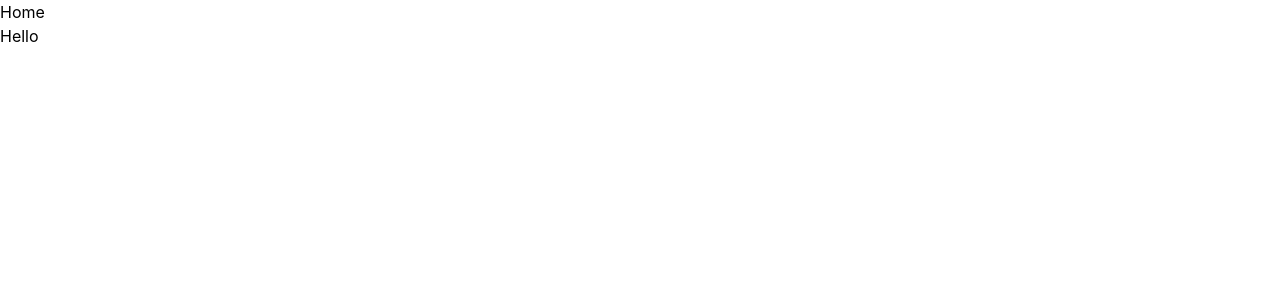
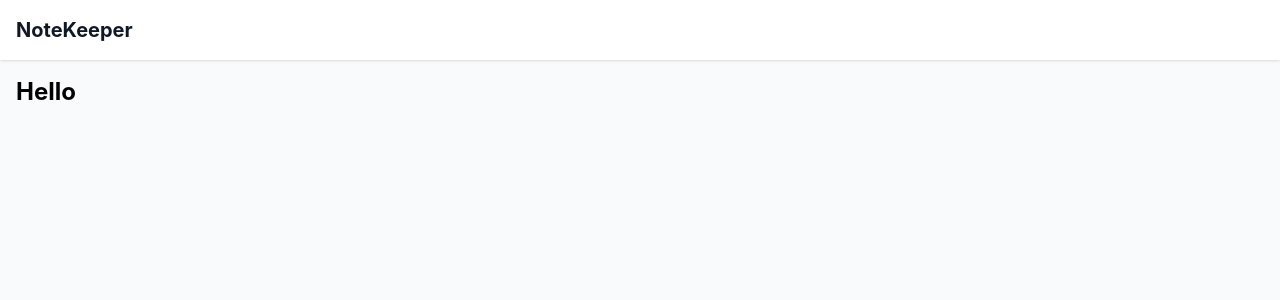
Before and after one commit to brandaoplaster/notekeeper-front, a Vue app: page / in a window 1280 px wide. Shown: the top 300 px of the page. Built offline with nearby package versions, Linux system fonts and the light colour scheme; the HTML template or start-up script is replaced by a standard one.

Commit message:
chore: Remove unused code

```diff
--- a/src/App.vue
+++ b/src/App.vue
@@ -3,16 +3,17 @@ import { RouterLink, RouterView } from 'vue-router'
 </script>
 
 <template>
-  <header>
-    <div class="wrapper">
+  <div class="min-h-screen bg-gray-50">
+    <header class="bg-white shadow-sm">
+      <nav class="container mx-auto px-4 py-4">
+        <RouterLink to="/" class="text-xl font-bold text-gray-900">
+          NoteKeeper
+        </RouterLink>
+      </nav>
+    </header>
 
-      <nav>
-        <RouterLink to="/">Home</RouterLink>
-      </nav>
-    </div>
-  </header>
-
-  <RouterView />
+    <RouterView />
+  </div>
 </template>
 
 <style scoped>
--- a/src/views/HomeView.vue
+++ b/src/views/HomeView.vue
@@ -2,7 +2,12 @@
 </script>
 
 <template>
-  <main>
-    <h1>Hello</h1>
-  </main>
+  <div class="container mx-auto px-4 py-4">
+    <h1 class="text-2xl font-bold">Hello</h1>
+  </div>
 </template>
+
+<script setup lang="ts">
+
+
+</script>
```
